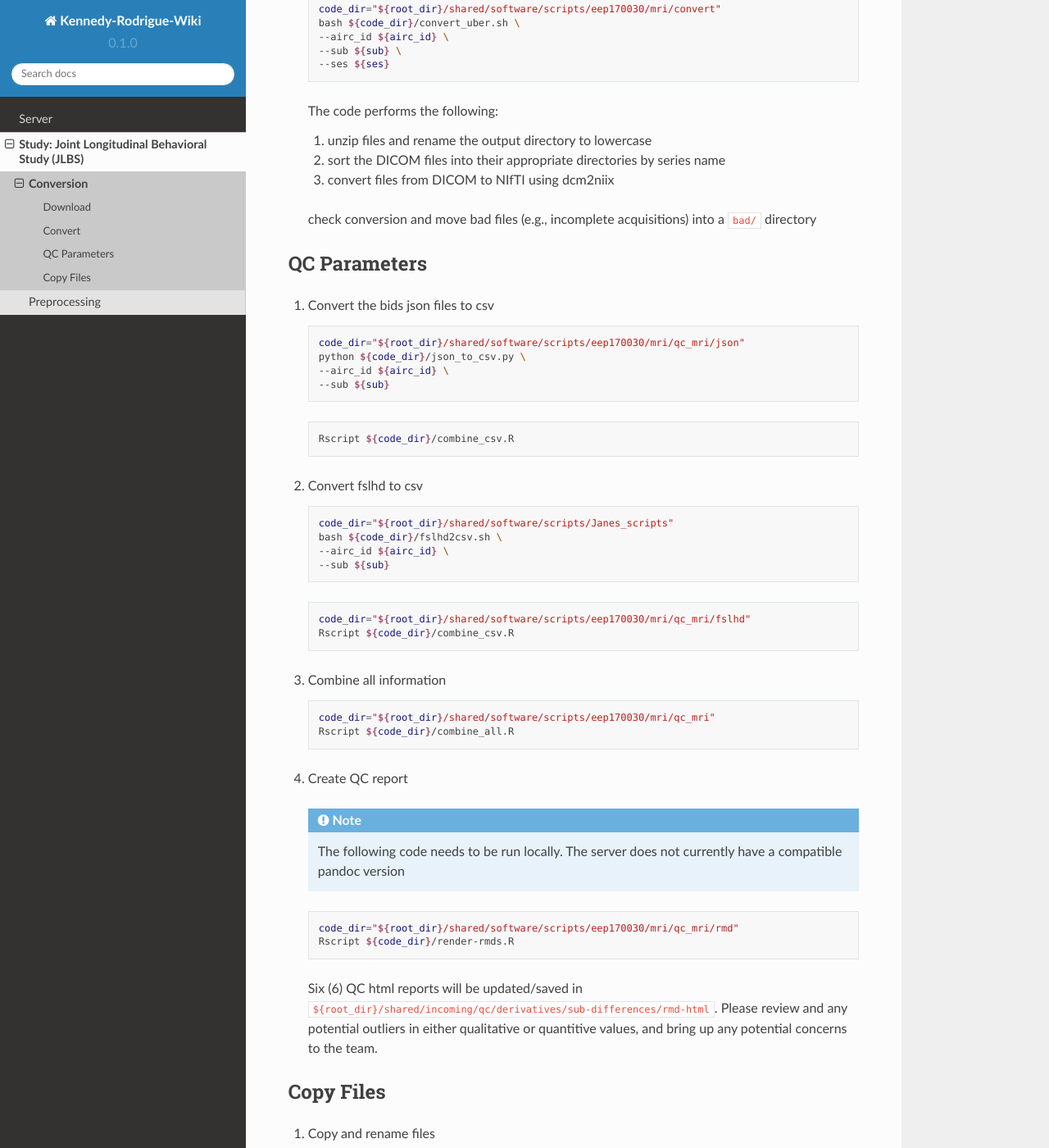
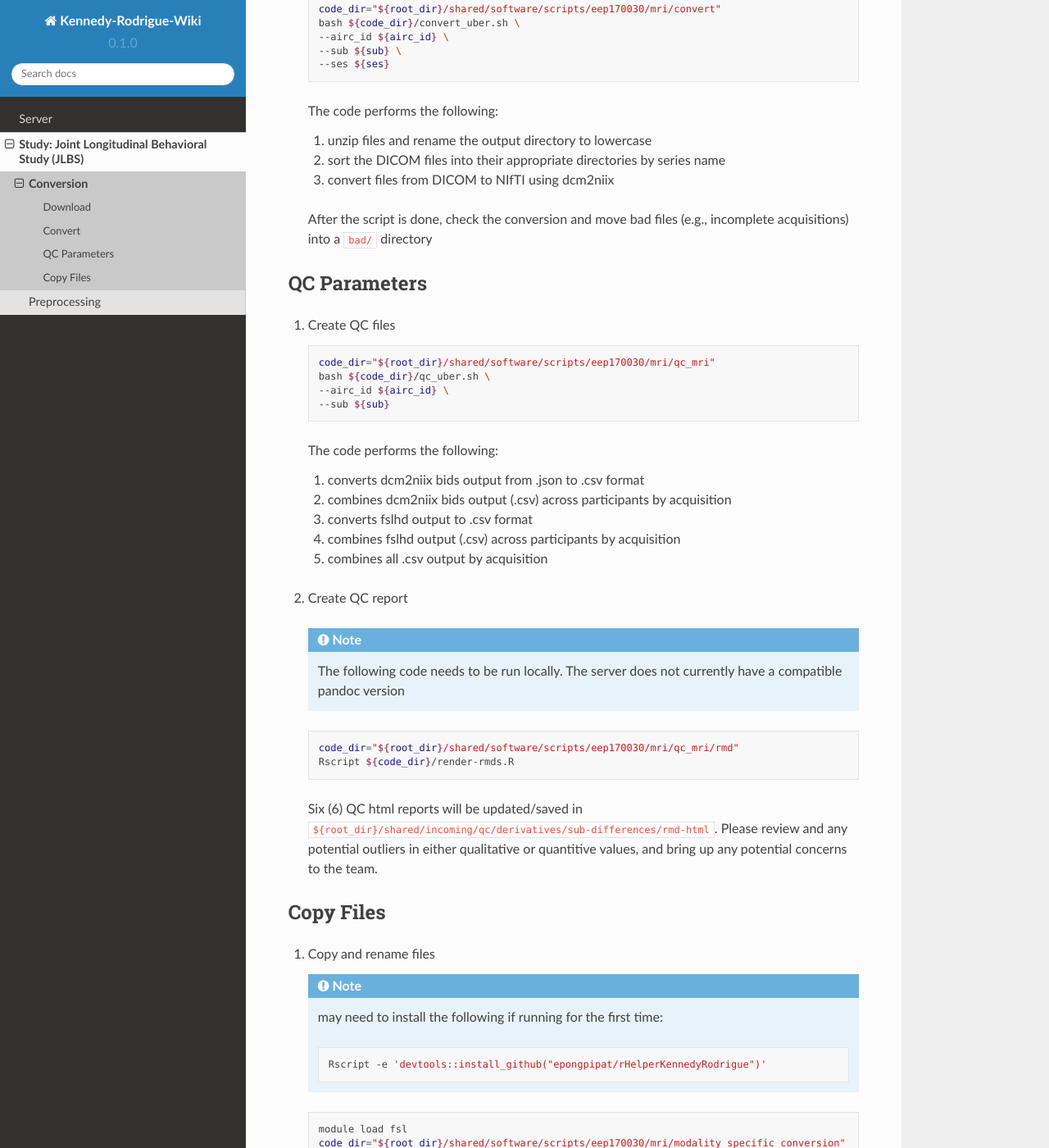
Before and after one commit to marcihorn/kennedy-rodrigue-wiki, a Sphinx documentation site: the page built from docs/source/study-jlbs/docs/conversion.rst, in a window 1280 px wide and 1400 px high, scrolled down 885 px. Shown: the whole window at 82% size. Built offline with Sphinx 7.4.7 and the Read the Docs theme 2.0.0, drawn with Linux system fonts in a browser that asks for light colours; some of the changed text lies outside the part shown.

Commit message:
Update conversion.rst
- update to reflect uber scripts rather than individual scripts

```diff
--- a/docs/source/study-jlbs/docs/conversion.rst
+++ b/docs/source/study-jlbs/docs/conversion.rst
@@ -59,47 +59,29 @@ Convert
    2. sort the DICOM files into their appropriate directories by series name
    3. convert files from DICOM to NIfTI using dcm2niix
 
-   check conversion and move bad files (e.g., incomplete acquisitions) into a ``bad/`` directory
+   After the script is done, check the conversion and move bad files (e.g., incomplete acquisitions) into a ``bad/`` directory
 
 .. _qc:
 
 QC Parameters
 -------------
 
-#. Convert the bids json files to csv
-
-   .. code:: bash
-
-      code_dir="${root_dir}/shared/software/scripts/eep170030/mri/qc_mri/json"
-      python ${code_dir}/json_to_csv.py \
-      --airc_id ${airc_id} \
-      --sub ${sub}
-
-   .. code:: bash
-
-      Rscript ${code_dir}/combine_csv.R
-
-
-#. Convert fslhd to csv
-
-   .. code:: bash
-
-      code_dir="${root_dir}/shared/software/scripts/Janes_scripts"
-      bash ${code_dir}/fslhd2csv.sh \
-      --airc_id ${airc_id} \
-      --sub ${sub}
-
-   .. code:: bash
-
-      code_dir="${root_dir}/shared/software/scripts/eep170030/mri/qc_mri/fslhd"
-      Rscript ${code_dir}/combine_csv.R
-
-#. Combine all information
+#. Create QC files
 
    .. code:: bash
 
       code_dir="${root_dir}/shared/software/scripts/eep170030/mri/qc_mri"
-      Rscript ${code_dir}/combine_all.R
+      bash ${code_dir}/qc_uber.sh \
+      --airc_id ${airc_id} \
+      --sub ${sub}
+
+   The code performs the following:
+
+   1. converts dcm2niix bids output from .json to .csv format
+   2. combines dcm2niix bids output (.csv) across participants by acquisition
+   3. converts fslhd output to .csv format
+   4. combines fslhd output (.csv) across participants by acquisition
+   5. combines all .csv output by acquisition
 
 #.  Create QC report
 
@@ -133,20 +115,12 @@ Copy Files
    .. code:: bash
 
       module load fsl
-
-
-   Create an ``original/`` directory and move files inside the original directory
-
-   .. code:: bash
-
-      mkdir ${root_dir}/shared/incoming/nii/${airc_id}_${sub}/original/
-      mv ${root_dir}/shared/incoming/nii/${airc_id}_${sub}/* ${root_dir}/shared/incoming/nii/${airc_id}_${sub}/original/
-
-   rename files to match prior waves
-
-   .. code:: bash
-
       code_dir="${root_dir}/shared/software/scripts/eep170030/mri/modality_specific_conversion"
-      Rscript ${code_dir}/rename_all_mri_types.R \
+      bash ${code_dir}/modality_specific_conversion/copy_files_uber.sh \
       --airc_id ${airc_id} \
       --sub ${sub}
+
+   The code performs the following:
+
+   1. copy files into an ``original/`` directory
+   2. rename and merge/split files volumes to match prior convention
```
